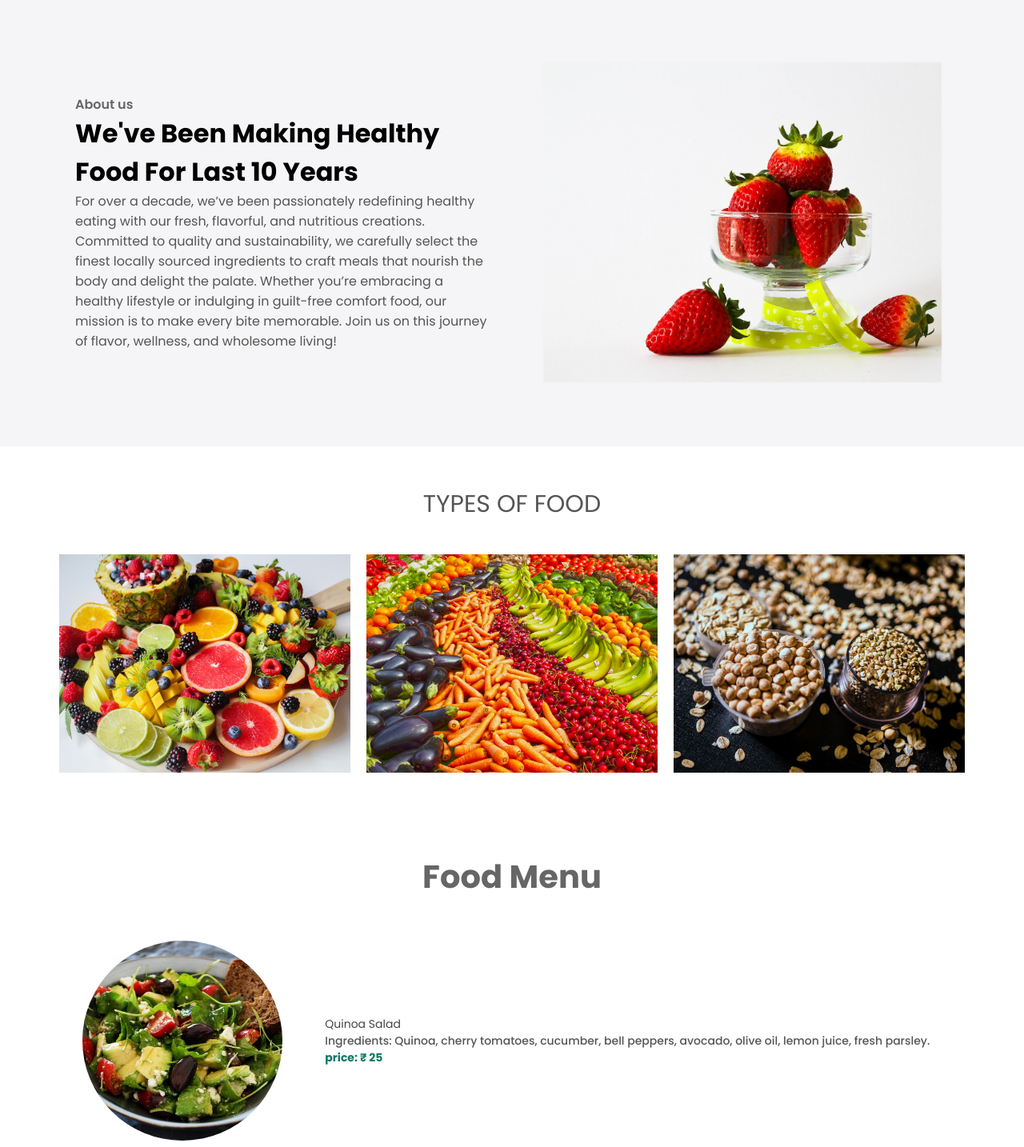
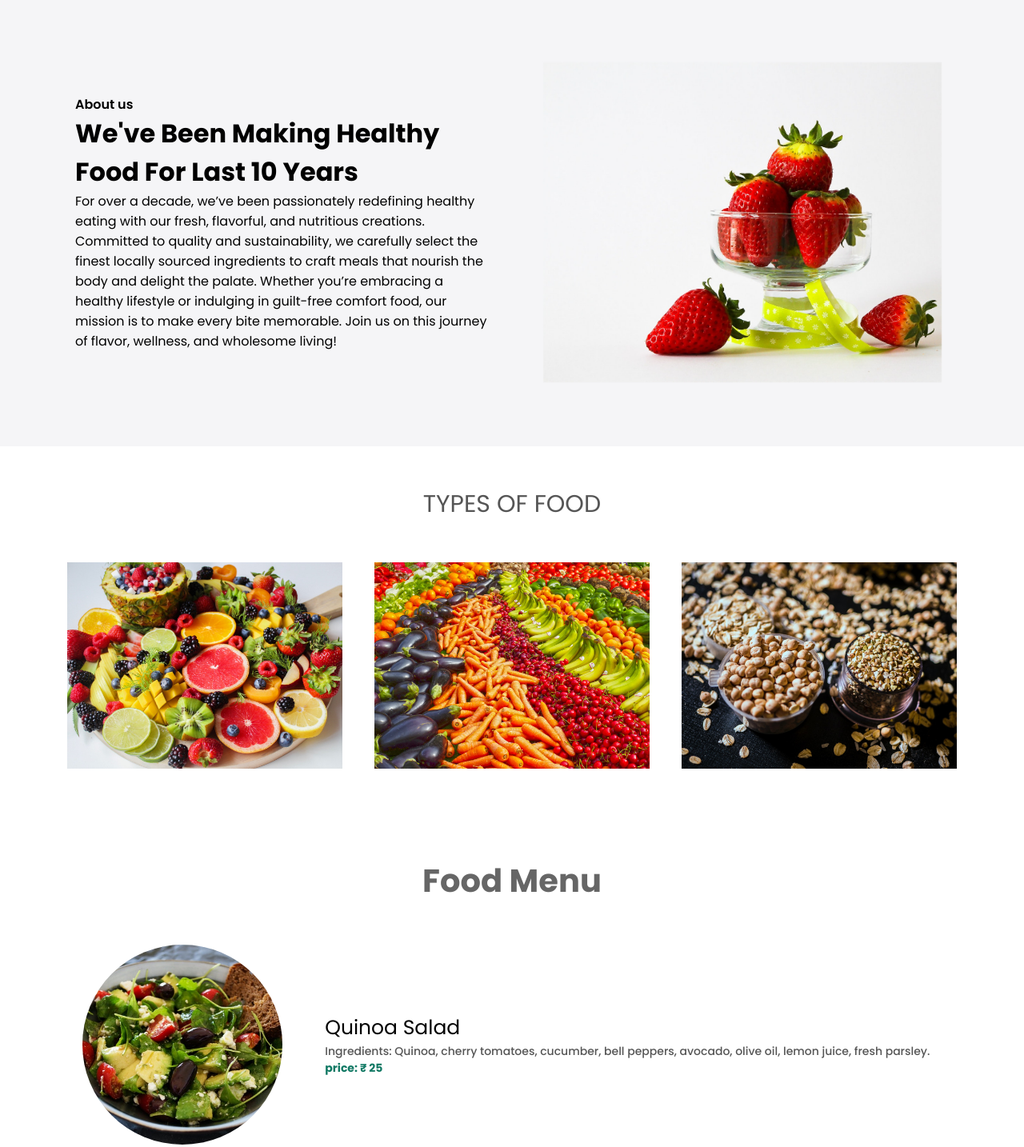
Before and after one commit to noobremon/Sasta-WeFit, a plain HTML site: page index.html in a window 1280 px wide. Shown: the part 402-1836 px from the top of the page at 80% size. Drawn offline with Linux system fonts and the light colour scheme.

Commit message:
modified:   style.css

```diff
--- a/style.css
+++ b/style.css
@@ -107,7 +107,7 @@ body{
     text-transform: uppercase;
 }
 
-/* ***********************About us************** */
+
 #about{
     padding: 50px 0px;
     background: #f5f5f7;
@@ -115,22 +115,21 @@ body{
 .about-wrapper{
     display: flex;
     flex: wrap;
-    /* flex-direction: row; */
-    /* flex-direction: column; */
+
 }
 #about h2{
     font-size: 3.2rem;
-    /* font-size: 32px; */
+
 }
 #about p{
     font-size: 1.6rem;
-    /* font-size: 16px; */
-    color: #555;
+
+    color: #000000;
 }
 #about .small{
     font-size: 1.6rem;
-    /* font-size: 16px; */
-    color: #666;
+
+    color: #000000;
     font-weight: 600;
 }
 .about-img{
@@ -138,7 +137,7 @@ flex-grow: 1;
 flex-shrink: 1;
 flex-basis: 400px;
 padding: 30px;
-/* border: 2px solid red; */
+
 transform: translateX(150%);
 animation: about-img-animation 1s ease-in-out forwards;
 }
@@ -192,7 +191,7 @@ animation: about-text-imagination 1s ease-in-out forwards;
 .food-container img{
     display: block;
     width:100%;
-    /* padding: 10px; */
+    padding: 10px;
     margin: auto;
     max-height: 300px;
     object-fit: cover;
@@ -229,7 +228,7 @@ animation: about-text-imagination 1s ease-in-out forwards;
     width: 100%;
     height: 100%;
     background: rgba(0,0,0,0.871);
-    /* opacity: 0; */
+    opacity: 0;
     z-index: 1;
 
     transform: scaleY(0);
@@ -249,7 +248,7 @@ top: 40%;
 
 .food-menu-heading{
     font-size: 40px;
-    /* font-size: 4rem; */
+
     text-align: center;
     font-weight: 400px;
     color: #666;
@@ -274,18 +273,18 @@ top: 40%;
     flex-basis: 600px;
     justify-content: space-evenly;
     margin-bottom: 30px;
-    /* margin-bottom: 3rem; */
+
 
 
 }
 .food-description{
     margin: auto 15px;
-    /* margin: auto 1.5rem; */
+
 }
 .food-title{
-    font-size: 14px;
+    font-size: 25px;
     font-weight: 400;
-    color: #444;
+    color: #000000;
 }
 .food-description p{
     font-size: 14px;
```
